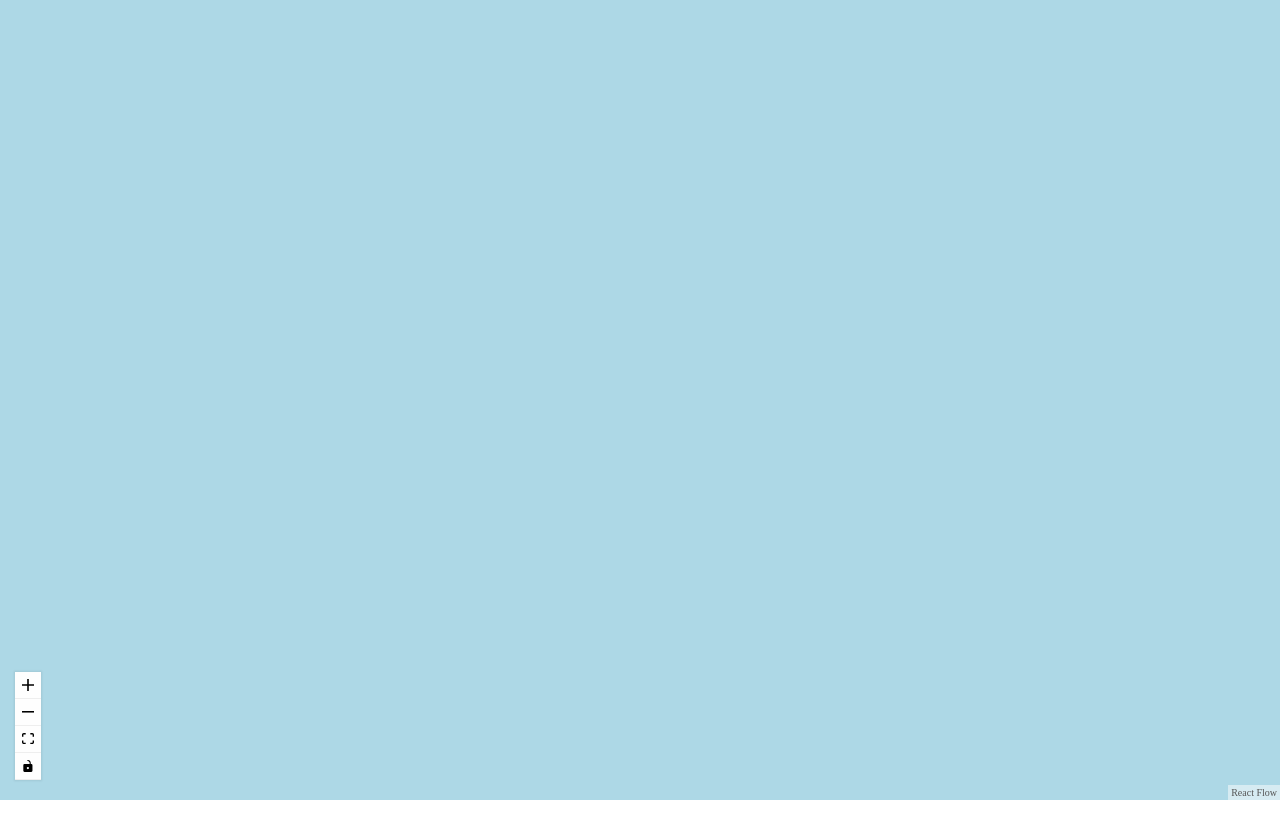
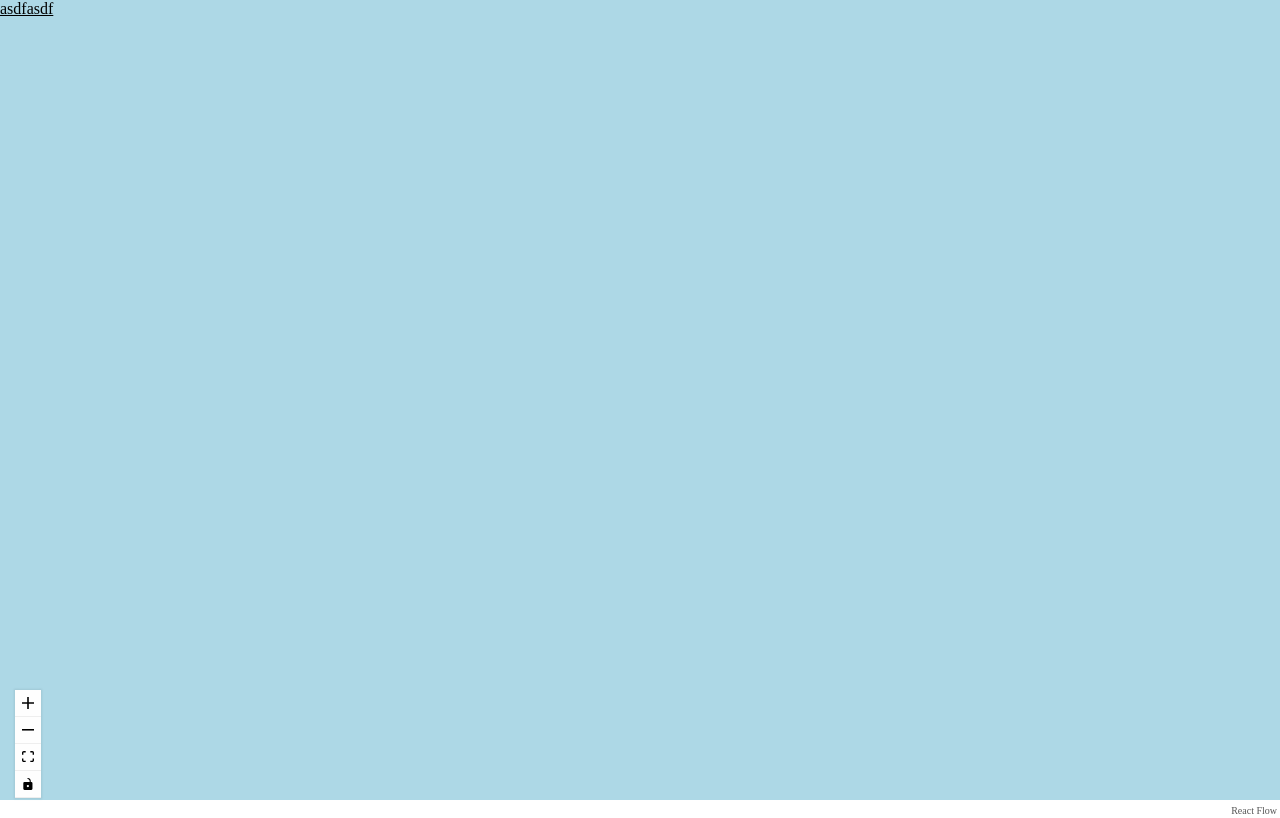
Before and after one commit to oslabs-beta/atriom-dashboard, a React app: page /home in a window 1280 px wide. Built offline with nearby package versions, Linux system fonts and the light colour scheme; a web font is replaced by a local one.

Commit message:
ready to merge

```diff
--- a/src/components/App.js
+++ b/src/components/App.js
@@ -12,14 +12,17 @@ import '../styles/AppPage.scss';
 import { BrowserRouter as Router, Route, Switch } from 'react-router-dom';
 
 const App = () => {
-  const apps = useContext(AppsContext);
+  const { apps } = useContext(AppsContext);
+  console.log(apps);
 
-  const renderAppRoutes = () =>
-    apps.map((app, i) => (
-      <Route key={`AppRoute${i}`} path={`/app/${app.id}`} exact>
-        <AppPage app={app} />
-      </Route>
-    ));
+  const renderAppRoutes = () => {
+    if (apps.length)
+      return apps.map((app, i) => (
+        <Route key={`AppRoute${i}`} path={`/app/${app.id}`} exact>
+          <AppPage app={app} />
+        </Route>
+      ));
+  };
 
   return (
     <Router>
--- a/src/components/DependencyChart/DependencyChart.js
+++ b/src/components/DependencyChart/DependencyChart.js
@@ -1,45 +1,50 @@
-import React, { useMemo, useState, useEffect, useContext, useCallback } from 'react';
+import React, {
+  useMemo,
+  useState,
+  useEffect,
+  useContext,
+  useCallback,
+} from 'react';
 import DependencyTable from './DependencyTable';
 import AppsContext from '../../contexts/AppsContext';
-import CssBaseline from '@material-ui/core/CssBaseline'
+import CssBaseline from '@material-ui/core/CssBaseline';
 // import '../../styles/DependencyChart.scss';
 
 function DependencyChart() {
-
-  const data = useContext(AppsContext);
+  const { apps } = useContext(AppsContext);
 
   const appList = [];
-  for (let i = 0; i < data.length; i++) {
-    console.log(data[i].id);
+  for (let i = 0; i < apps.length; i++) {
+    console.log(apps[i].id);
     appList.push({
-      Header: data[i].id,
-      accessor: `${data[i].id}`
-    })
+      Header: apps[i].id,
+      accessor: `${apps[i].id}`,
+    });
   }
 
   const columns = [
     {
-      Header: " ",
+      Header: ' ',
       columns: [
         {
-          Header: "Dependencies",
-          accessor: "name"
-        }
-      ]
+          Header: 'Dependencies',
+          accessor: 'name',
+        },
+      ],
     },
     {
-      Header: "Version by Application",
-      columns: appList
-    }
+      Header: 'Version by Application',
+      columns: appList,
+    },
   ];
 
   const depList = [];
   const deps = [];
-  for (let i = 0; i < data.length; i++) {
-    let result = data[i].dependencies;
+  for (let i = 0; i < apps.length; i++) {
+    let result = apps[i].dependencies;
     for (let j = 0; j < result.length; j++) {
       if (!deps.includes(result[j].name)) {
-        deps.push(result[j].name)
+        deps.push(result[j].name);
       }
     }
   }
@@ -53,18 +58,19 @@ function DependencyChart() {
   for (let i = 0; i < appList.length; i++) {
     let index = 0;
     for (let j = 0; j < depList.length; j++) {
-      if (!data[i].dependencies[index]) depList[j][data[i].id] = "N/A";
-      else if (depList[j].name === data[i].dependencies[index].name) {
-        depList[j][data[i].id] = data[i].dependencies[index].version;
+      if (!apps[i].dependencies[index]) depList[j][apps[i].id] = 'N/A';
+      else if (depList[j].name === apps[i].dependencies[index].name) {
+        depList[j][apps[i].id] = apps[i].dependencies[index].version;
         index++;
       } else {
-        depList[j][data[i].id] = "N/A";
+        depList[j][apps[i].id] = 'N/A';
       }
     }
   }
 
+  // console.log(depList);
 
-  if (data.length && columns.length)
+  if (apps.length && columns.length)
     return (
       <div className="DependencyChart">
         <CssBaseline />
--- a/src/components/flow/AppKey.js
+++ b/src/components/flow/AppKey.js
@@ -2,7 +2,7 @@ import React, { useContext } from 'react';
 import AppsContext from '../../contexts/AppsContext';
 
 export default function AppKey() {
-  const apps = useContext(AppsContext);
+  const { apps } = useContext(AppsContext);
 
   const renderKey = () =>
     apps.map((app, i) => (
--- a/src/components/flow/FlowContainer.js
+++ b/src/components/flow/FlowContainer.js
@@ -3,6 +3,7 @@ import ReactFlow, { Controls } from 'react-flow-renderer';
 import AppContainer from './AppContainer';
 import AppsContext from '../../contexts/AppsContext';
 import AppKey from './AppKey';
+import { Link } from 'react-router-dom';
 
 const nodeTypes = {
   AppContainer,
@@ -16,7 +17,7 @@ const appKeyEl = {
 };
 
 const FlowContainer = () => {
-  const apps = useContext(AppsContext);
+  const { apps } = useContext(AppsContext);
 
   const onLoad = useCallback((instance) => {
     instance.fitView({ padding: 0.05 });
@@ -25,6 +26,7 @@ const FlowContainer = () => {
   if (apps.length)
     return (
       <div className="FlowContainer">
+        <Link to="/dependencies">asdfasdf</Link>
         <ReactFlow
           elements={[...apps, appKeyEl]}
           nodeTypes={nodeTypes}
--- a/src/contexts/AppsProvider.js
+++ b/src/contexts/AppsProvider.js
@@ -14,5 +14,5 @@ export default ({ children }) => {
   }, []);
 
   const { Provider } = AppsContext;
-  return <Provider value={apps}>{children}</Provider>;
+  return <Provider value={{ apps, setApps }}>{children}</Provider>;
 };
--- a/src/helpers/index.js
+++ b/src/helpers/index.js
@@ -2,7 +2,15 @@ import locations, { appLocations } from './locations';
 
 export const convertAppObj = (apps, colorMap) =>
   apps.map((app, i) => {
-    const { dependencies, devDependencies, id, name, consumes, modules } = app;
+    const {
+      dependencies,
+      devDependencies,
+      id,
+      name,
+      consumes,
+      modules,
+      overrides,
+    } = app;
     const appFlowObj = { id, dependencies, devDependencies, modules };
 
     // Add React Flow Properties
@@ -12,6 +20,7 @@ export const convertAppObj = (apps, colorMap) =>
       label: name,
       dependencies,
       devDependencies,
+      overrides,
       id,
       name,
       modules,
```
